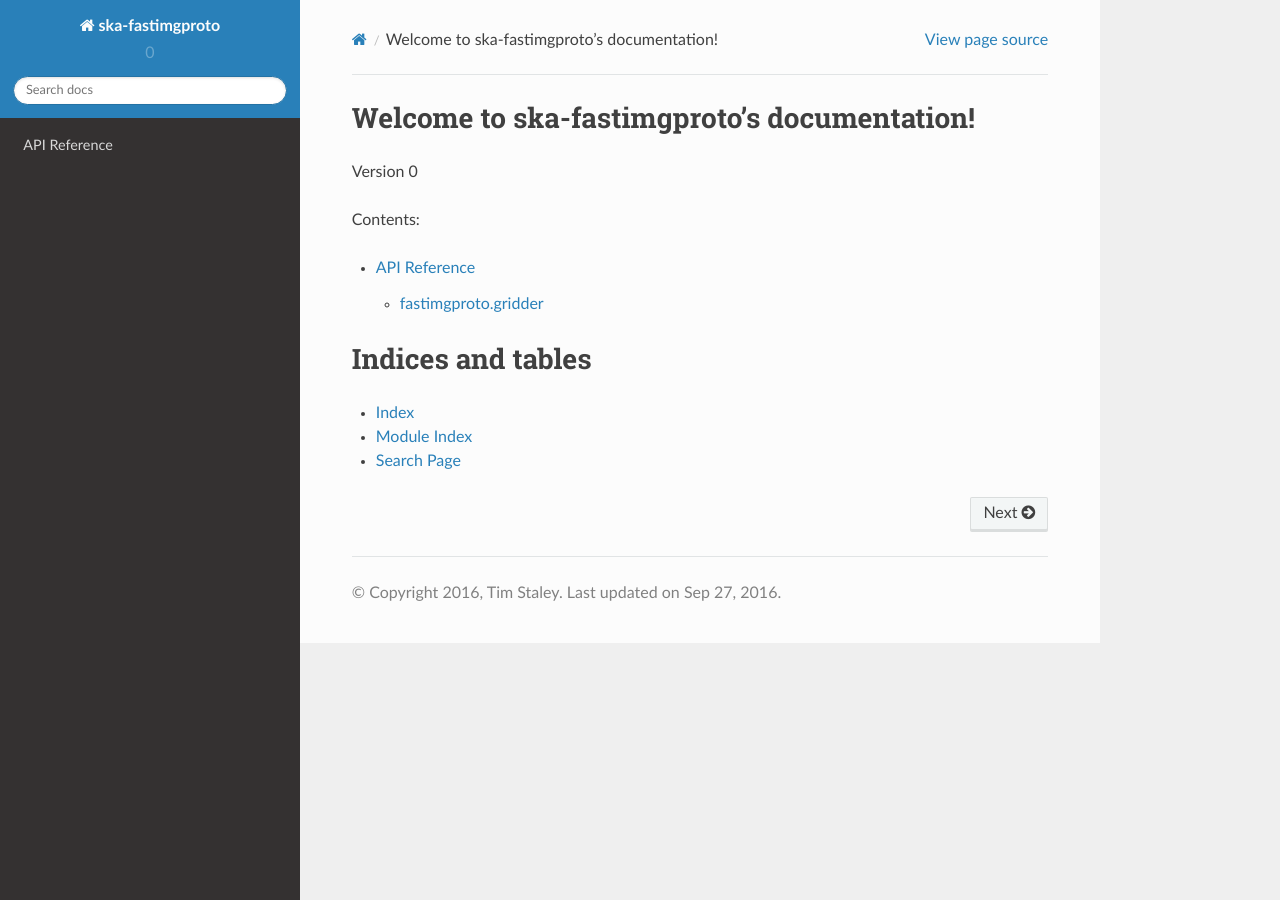
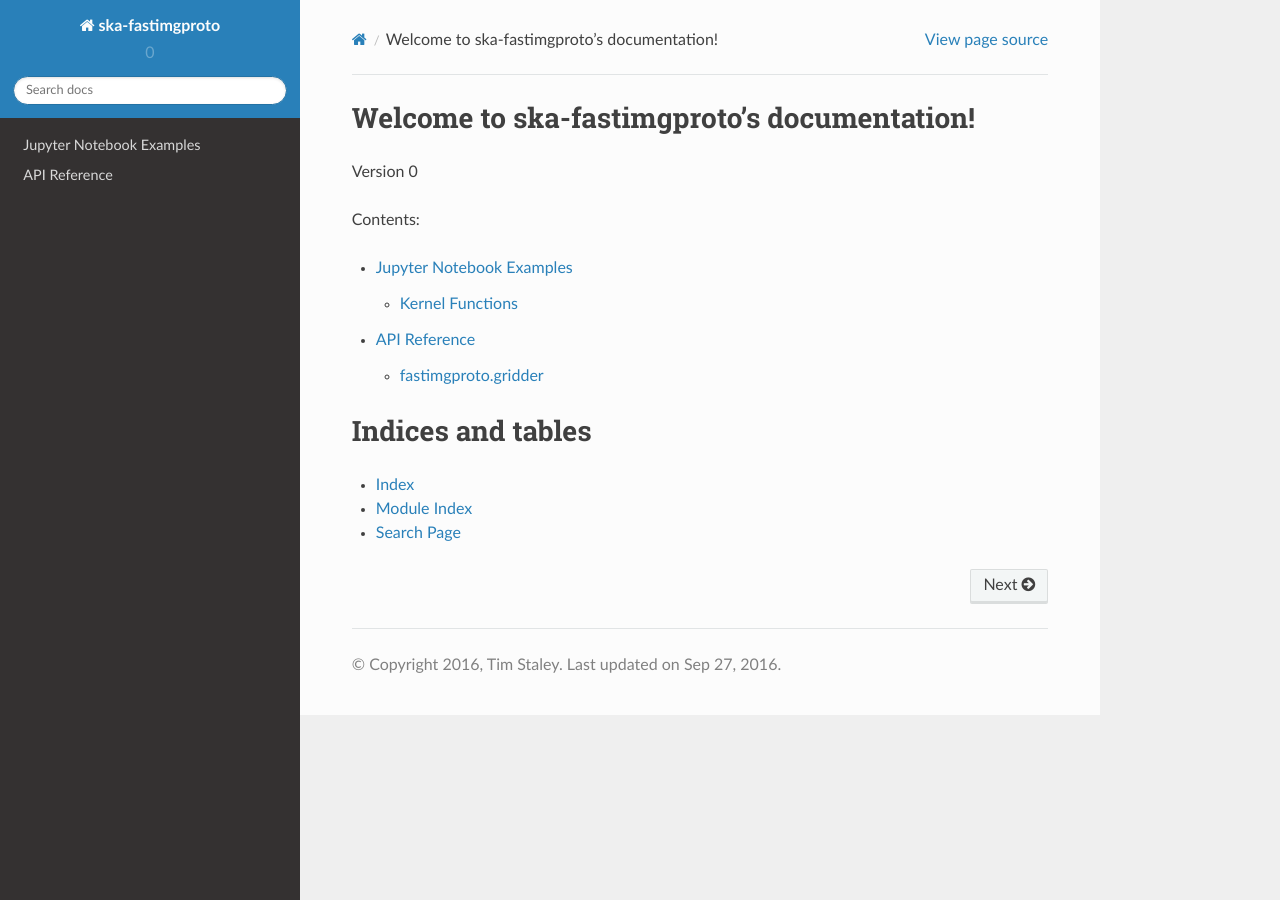
Before and after one commit to SKA-ScienceDataProcessor/FastImaging-Python, a Sphinx documentation site: the page built from docs/source/index.rst, in a window 1280 px wide. Built offline with Sphinx 7.4.7 and the Read the Docs theme 2.0.0, drawn with Linux system fonts in a browser that asks for light colours.

Commit message:
Integrate nbsphinx to build notebooks into docs.
Minimal example for now, but it's a start.

```diff
--- a/docs/source/conf.py
+++ b/docs/source/conf.py
@@ -24,7 +24,11 @@
     'sphinx.ext.mathjax',
     'sphinx.ext.napoleon',
     'sphinx.ext.viewcode',
+    'nbsphinx',
 ]
+
+# nbsphinx_allow_errors = True
+exclude_patterns = ['_build', '**.ipynb_checkpoints']
 
 # Add any paths that contain templates here, relative to this directory.
 # templates_path = ['_templates']
@@ -53,7 +57,7 @@
 
 
 language = None
-exclude_patterns = []
+
 # add_function_parentheses = True
 # add_module_names = True
 # The name of the Pygments (syntax highlighting) style to use.
--- a/docs/source/index.rst
+++ b/docs/source/index.rst
@@ -8,6 +8,7 @@
 .. toctree::
     :maxdepth: 2
 
+    notebooks
     reference/index
 
 
--- /dev/null
+++ b/docs/source/notebooks.rst
@@ -0,0 +1,7 @@
+Jupyter Notebook Examples
+==========================
+
+.. toctree::
+    :maxdepth: 2
+
+    notebooks/convolutional_kernel_funcs
```
Also changed, not shown: docs/source/notebooks/convolutional_kernel_funcs.ipynb, docs/unbuilt_notebooks/basic_sourcefinder_example.ipynb, docs/unbuilt_notebooks/kernel_generation.ipynb, 2 other files.
